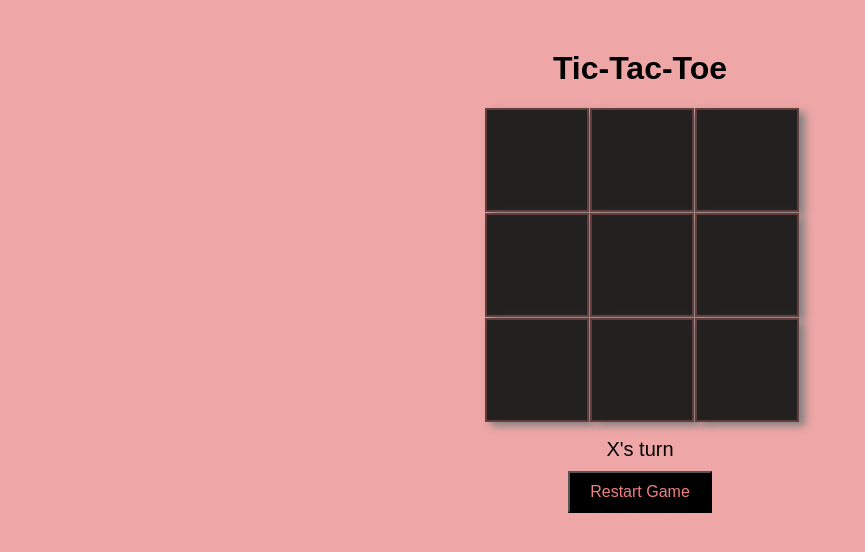
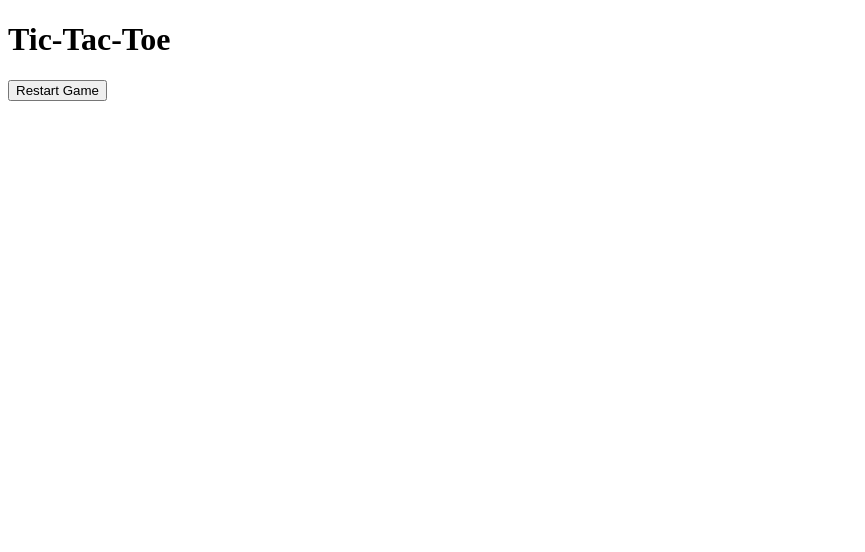
Before and after one commit to RitikaJaiswal123/Skillcraft-task3, a plain HTML site: page tic-tac-toe.html in a window 1280 px wide. Shown: the whole page, without its empty margins (0-865 px from the left). Drawn offline with Linux system fonts and the light colour scheme.

Commit message:
Update tic-tac-toe.html

```diff
--- a/tic-tac-toe.html
+++ b/tic-tac-toe.html
@@ -4,50 +4,6 @@
     <meta charset="UTF-8">
     <meta name="viewport" content="width=device-width, initial-scale=1.0">
     <title>Tic-Tac-Toe</title>
-    <style>
-        body {
-            font-family: Arial, sans-serif;
-            text-align: center;
-            margin-top: 50px;
-            background-color: rgb(238, 166, 166);
-        }
-        .board {
-            display: grid;
-            grid-template-columns: repeat(3, 100px);
-            grid-template-rows: repeat(3, 100px);
-            gap: 5px;
-            justify-content: center;
-        }
-        .cell {
-            width: 100px;
-            height: 100px;
-            display: flex;
-            justify-content: center;
-            align-items: center;
-            border: 2px solid rgb(99, 60, 60);
-            font-size: 24px;
-            cursor: pointer;
-            background-color: rgb(35, 32, 32);
-            color: rgb(240, 180, 180);
-            box-shadow:  6px 4px 8px grey;
-        }
-        .cell.taken {
-            pointer-events: none;
-            cursor: not-allowed;
-        }
-        .message {
-            margin-top: 20px;
-            font-size: 20px;
-        }
-        .restart {
-            margin-top: 10px;
-            padding: 10px 20px;
-            font-size: 16px;
-            cursor: pointer;
-            background-color: black;
-            color: lightcoral;
-        }
-    </style>
 </head>
 <body>
     <h1>Tic-Tac-Toe</h1>
@@ -55,73 +11,5 @@
     <div class="message" id="message"></div>
     <button class="restart" id="restart">Restart Game</button>
 
-    <script>
-        const boardElement = document.getElementById('board');
-        const messageElement = document.getElementById('message');
-        const restartButton = document.getElementById('restart');
-
-        let board = ['', '', '', '', '', '', '', '', ''];
-        let currentPlayer = 'X';
-        let isGameOver = false;
-
-
-        function initializeBoard() {
-            boardElement.innerHTML = '';
-            board.forEach((cell, index) => {
-                const cellElement = document.createElement('div');
-                cellElement.classList.add('cell');
-                cellElement.dataset.index = index;
-                cellElement.addEventListener('click', handleCellClick);
-                boardElement.appendChild(cellElement);
-            });
-            updateMessage(`${currentPlayer}'s turn`);
-        }
-
-        function handleCellClick(event) {
-            const index = event.target.dataset.index;
-            if (board[index] || isGameOver) return;
-
-            board[index] = currentPlayer;
-            event.target.textContent = currentPlayer;
-            event.target.classList.add('taken');
-
-            if (checkWin()) {
-                updateMessage(`${currentPlayer} wins!`);
-                isGameOver = true;
-            } else if (board.every(cell => cell)) {
-                updateMessage('It\'s a draw!');
-                isGameOver = true;
-            } else {
-                currentPlayer = currentPlayer === 'X' ? 'O' : 'X';
-                updateMessage(`${currentPlayer}'s turn`);
-            }
-        }
-
-        function checkWin() {
-            const winningCombinations = [
-                [0, 1, 2], [3, 4, 5], [6, 7, 8],
-                [0, 3, 6], [1, 4, 7], [2, 5, 8],
-                [0, 4, 8], [2, 4, 6]
-            ];
-
-            return winningCombinations.some(combination => {
-                const [a, b, c] = combination;
-                return board[a] && board[a] === board[b] && board[a] === board[c];
-            });
-        }
-
-        function updateMessage(message) {
-            messageElement.textContent = message;
-        }
-
-        restartButton.addEventListener('click', () => {
-            board = ['', '', '', '', '', '', '', '', ''];
-            currentPlayer = 'X';
-            isGameOver = false;
-            initializeBoard();
-        });
-
-        initializeBoard();
-    </script>
 </body>
 </html>
```
